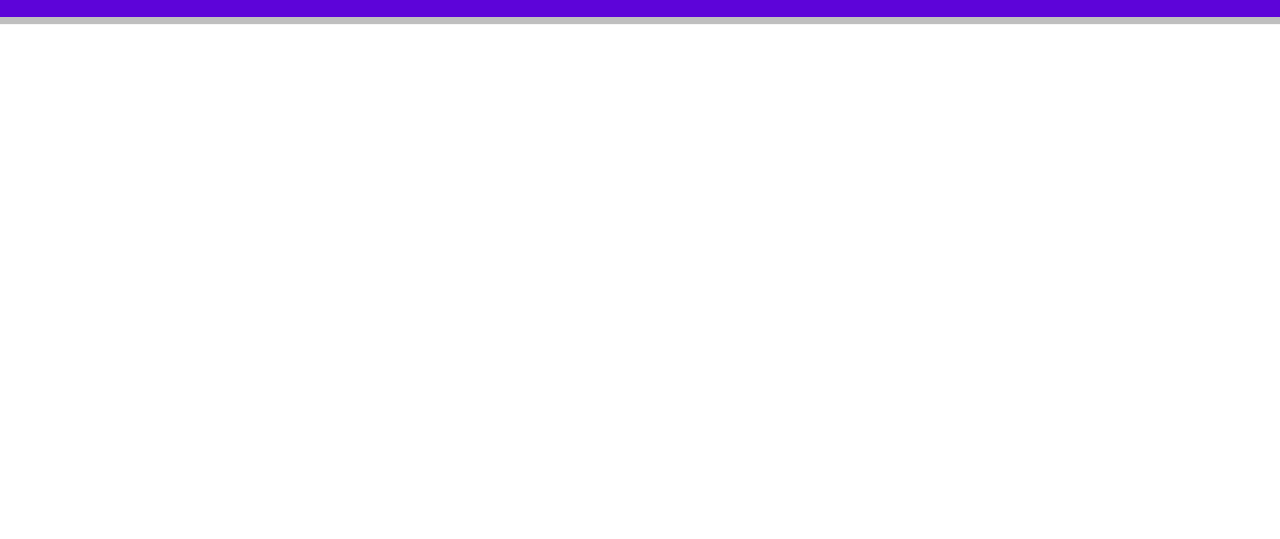
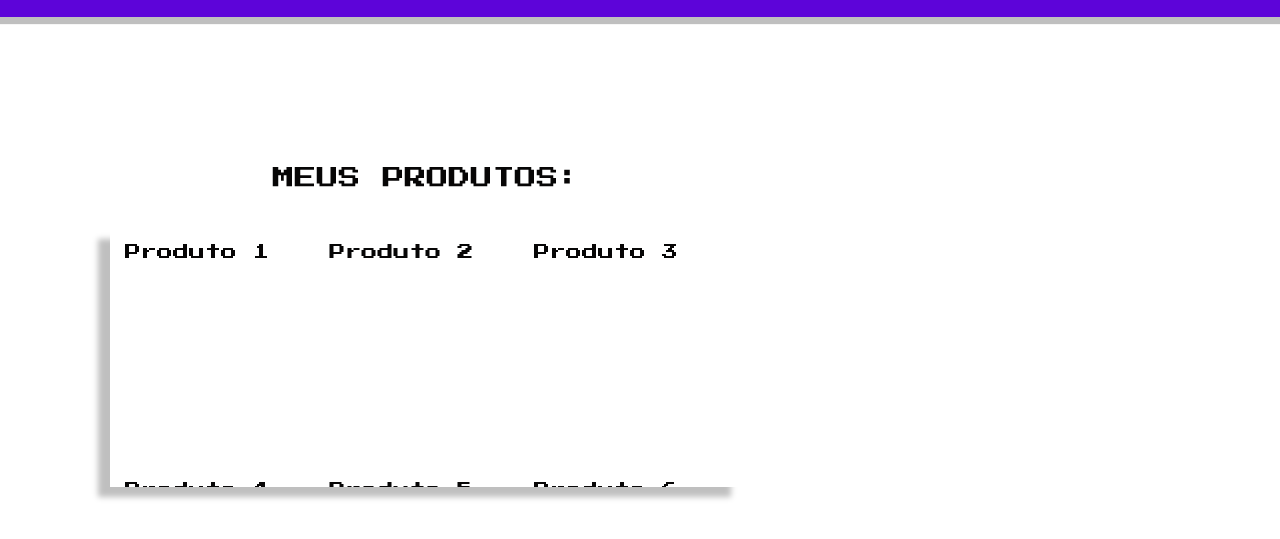
Before and after one commit to IvanildoBorges/challenge-AluraGeek, a plain HTML site: page index.html in a window 1280 px wide. Shown: the part 79-618 px from the top of the page. Drawn offline with Linux system fonts and the light colour scheme.

Commit message:
Adicionado estilo da seção de produtos

```diff
--- a/index.html
+++ b/index.html
@@ -19,7 +19,20 @@
         </div>
     </header>
     <main>
-        <section class="products__section"></section>
+        <section class="products__section">
+            <h2 class="products__title">MEUS PRODUTOS:</h2>
+            <ul class="products__container">
+                <li class="products__item">Produto 1</li>
+                <li class="products__item">Produto 2</li>
+                <li class="products__item">Produto 3</li>
+                <li class="products__item">Produto 4</li>
+                <li class="products__item">Produto 5</li>
+                <li class="products__item">Produto 6</li>
+                <li class="products__item">Produto 7</li>
+                <li class="products__item">Produto 8</li>
+                <li class="products__item">Produto 9</li>
+            </ul>
+        </section>
         <section class="form__section"></section>
     </main>
     <script src="./scripts/script.js"></script>
--- a/styles/global/section.css
+++ b/styles/global/section.css
@@ -1,6 +1,9 @@
+@import url(../products/products-section.css);
+
 section {
     display: flex;
-    height: 50dvh;
+    flex-direction: column;
+    align-items: center;
     padding: 40px;
     gap: 40px;
 }
--- a/styles/global/style.css
+++ b/styles/global/style.css
@@ -33,3 +33,16 @@ body {
     height: 100dvh;
     transition: all .25s ease-in-out;
 }
+
+body::-webkit-scrollbar {
+    width: 12px;
+}
+
+body::-webkit-scrollbar-track {
+    background: transparent;
+}
+
+body::-webkit-scrollbar-thumb {
+    background-color: var(--cor-primaria);
+    border-radius: 20px;
+}
--- /dev/null
+++ b/styles/products/products-section.css
@@ -0,0 +1,33 @@
+.products__section {
+    height: 50dvh;
+}
+
+section.products__section .products__title {
+    font-size: 1.375rem;
+    font-weight: 400;
+    color: var(--cor-do-texto-preto);
+}
+
+section.products__section .products__container {
+    display: grid;
+    grid-template-columns: 1fr 1fr 1fr;
+    padding: 15px;
+    row-gap: 78px;
+    column-gap: 10px;
+    overflow-y: scroll;
+    width: 100%;
+    box-shadow: -12px 10px 5.8px rgba(0, 0, 0, .25);
+}
+
+section.products__section .products__container::-webkit-scrollbar {
+    width: 8px;
+}
+
+section.products__section .products__container::-webkit-scrollbar-thumb {
+    background-color: var(--cor-primaria);
+    border-radius: 20px;
+}
+
+section.products__section .products__item {
+    min-height: 20dvh;
+}
```
